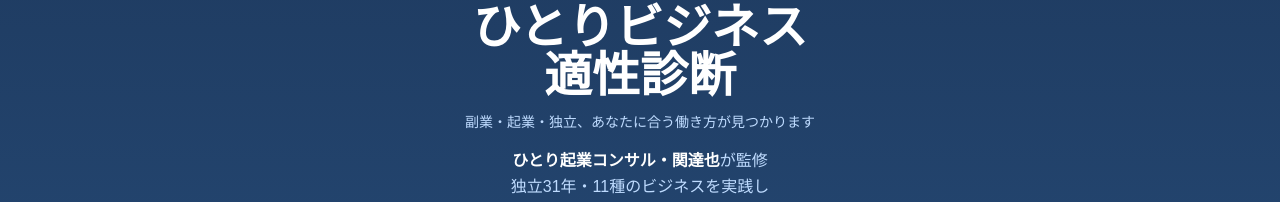
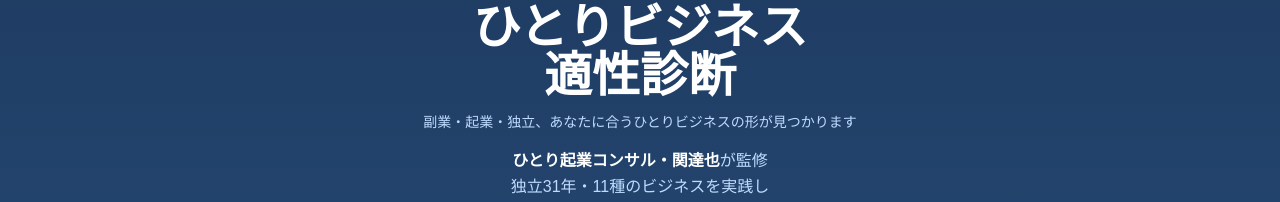
Before and after one commit to s-e-k-i/hitorigoto-shindan, a Next.js app: page / in a window 1280 px wide. Shown: the part 108-310 px from the top of the page. Built offline with nearby package versions, Linux system fonts and the light colour scheme.

Commit message:
トップページのサブコピーを修正

```diff
--- a/app/page.tsx
+++ b/app/page.tsx
@@ -19,7 +19,7 @@ export default function Home() {
 
         {/* Sub copy */}
         <p className="text-center text-blue-200 text-sm mb-4">
-          副業・起業・独立、あなたに合う働き方が見つかります
+          副業・起業・独立、あなたに合うひとりビジネスの形が見つかります
         </p>
 
         {/* Subtitle */}
```
